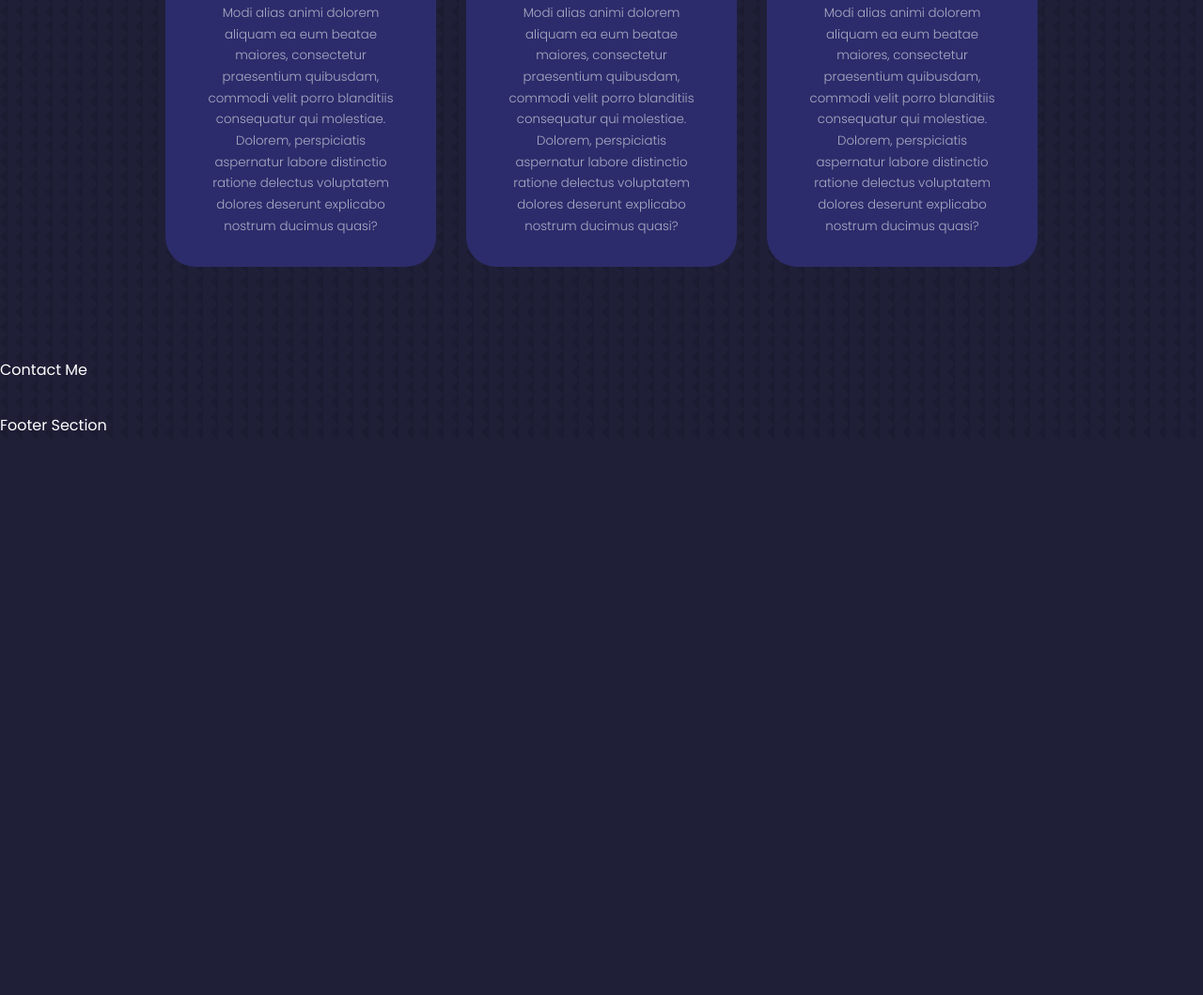
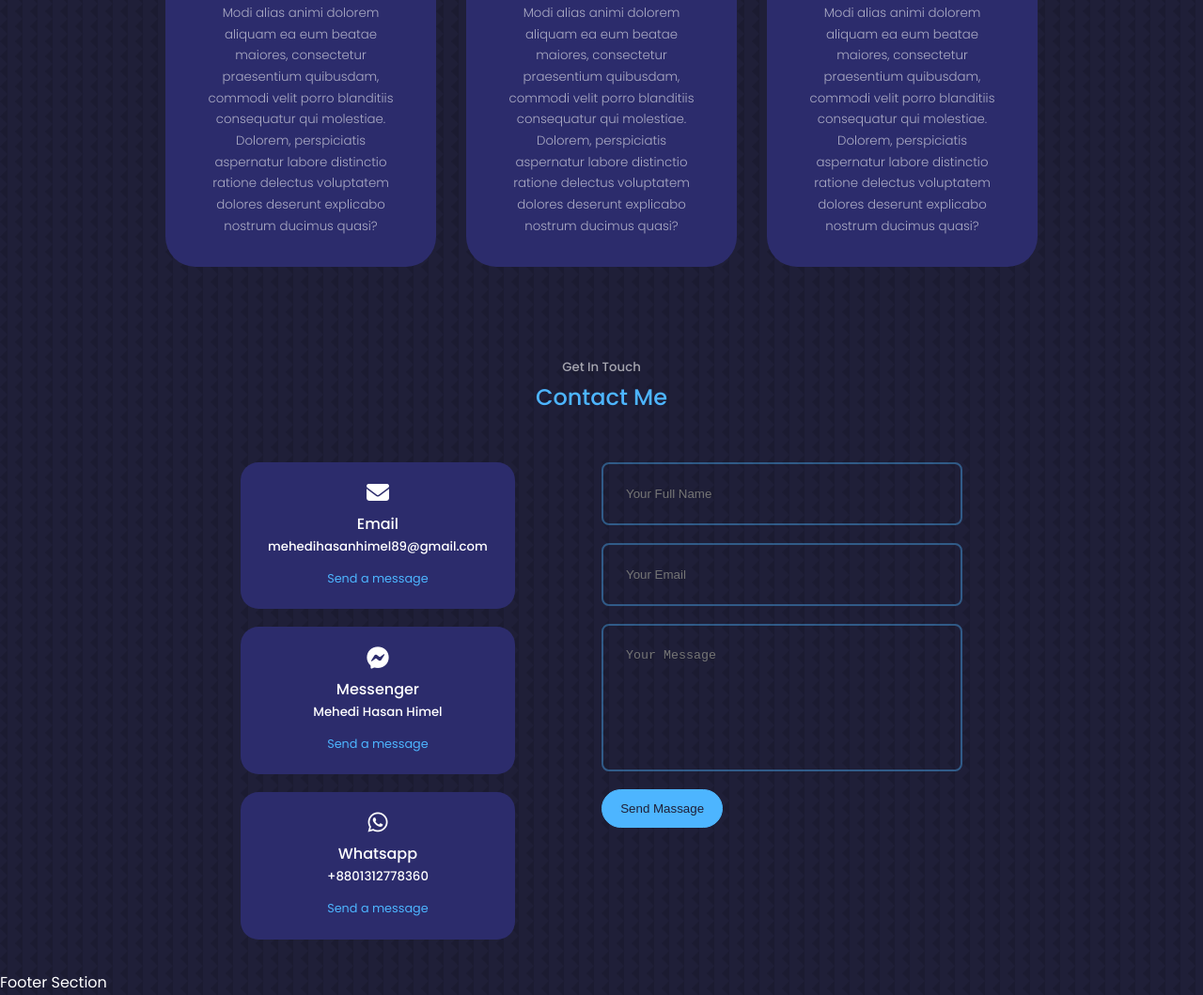
Before and after one commit to Mehedi-Hasan-Himel/task-01-portfolio, a plain HTML site: page index.html in a window 1280 px wide. Shown: the part 4300-5359 px from the top of the page at 94% size. Before the commit the page ends 4767 px from the top, so only its background shows below. Drawn offline with Linux system fonts and the light colour scheme.

Commit message:
contact section

```diff
--- a/css/style.css
+++ b/css/style.css
@@ -647,7 +647,7 @@ nav a.active {
 /* Portfolio Section CSS End */
 
 /* Testimonials Section CSS Start */
-.testimonials__section{
+.testimonials__section {
   display: flex;
   justify-content: center;
   gap: 2rem;
@@ -672,14 +672,14 @@ nav a.active {
   border-radius: 2rem;
   user-select: none;
 }
-.testimonials__text{
+.testimonials__text {
   text-align: center;
 }
-.testimonials__text h5{
-   color: var(--color-light);
+.testimonials__text h5 {
+  color: var(--color-light);
 }
-.testimonials__text h2{
-   color: var(--color-primary);
+.testimonials__text h2 {
+  color: var(--color-primary);
 }
 .client__review {
   color: var(--color-light);
@@ -738,7 +738,12 @@ nav a.active {
 }
 
 .contact__option:hover {
-  background: transparent;
+  background: linear-gradient(
+    45deg,
+    transparent,
+    var(--color-primary-variant),
+    transparent
+  );
   border-color: var(--color-primary-variant);
 }
 .contact__option-icon {
--- a/index.html
+++ b/index.html
@@ -604,7 +604,7 @@
           <h5>Review from clients</h5>
           <h2>Testimonials</h2>
         </div>
-        <section class="testimonials__section" >
+        <section class="testimonials__section">
           <div class="testimonials__container">
             <div class="testimonials">
               <div class="client__avatar">
@@ -655,7 +655,60 @@
       <!-- Testimonials Section End -->
 
       <!-- Contact Section Start -->
-      <section id="contact">Contact Me</section>
+      <section id="contact">
+        <h5>Get In Touch</h5>
+        <h2>Contact Me</h2>
+
+        <div class="container contact__container">
+          <div class="contact__options">
+            <article class="contact__option">
+              <i class="fa-solid fa-envelope contact__option-icon"></i>
+              <h4>Email</h4>
+              <h5>mehedihasanhimel89@gmail.com</h5>
+              <a href="mailto:mehedihasanhimel89@gmail.com" target="_blank">
+                Send a message
+              </a>
+            </article>
+            <article class="contact__option">
+
+              <i class="fa-brands fa-facebook-messenger contact__option-icon"></i>
+              <h4>Messenger</h4>
+              <h5>Mehedi Hasan Himel</h5>
+              <a href="https://m.me/mehedihasanhimel.jsx" target="_blank">
+                Send a message
+              </a>
+            </article>
+            <article class="contact__option">
+              <i class="fa-brands fa-whatsapp contact__option-icon"></i>
+              <h4>Whatsapp</h4>
+              <h5>+8801312778360</h5>
+              <a
+                href="https://api.whatsapp.com/send?phone=+8801312778360"
+                target="_blank"
+              >
+                Send a message
+              </a>
+            </article>
+          </div>
+       <!-- End Contact Option  -->
+          <form action="">
+            <input
+              type="text"
+              name="name"
+              placeholder="Your Full Name"
+              required
+            />
+            <input type="text" name="email" placeholder="Your Email" required />
+            <textarea
+              name="message"
+              rows="7"
+              placeholder="Your Message"
+              required
+            ></textarea>
+            <button type="submit" class="btn btn-primary">Send Massage</button>
+          </form>
+        </div>
+      </section>
       <!-- Contact Section End -->
     </main>
     <!-- Main Section End -->
```
